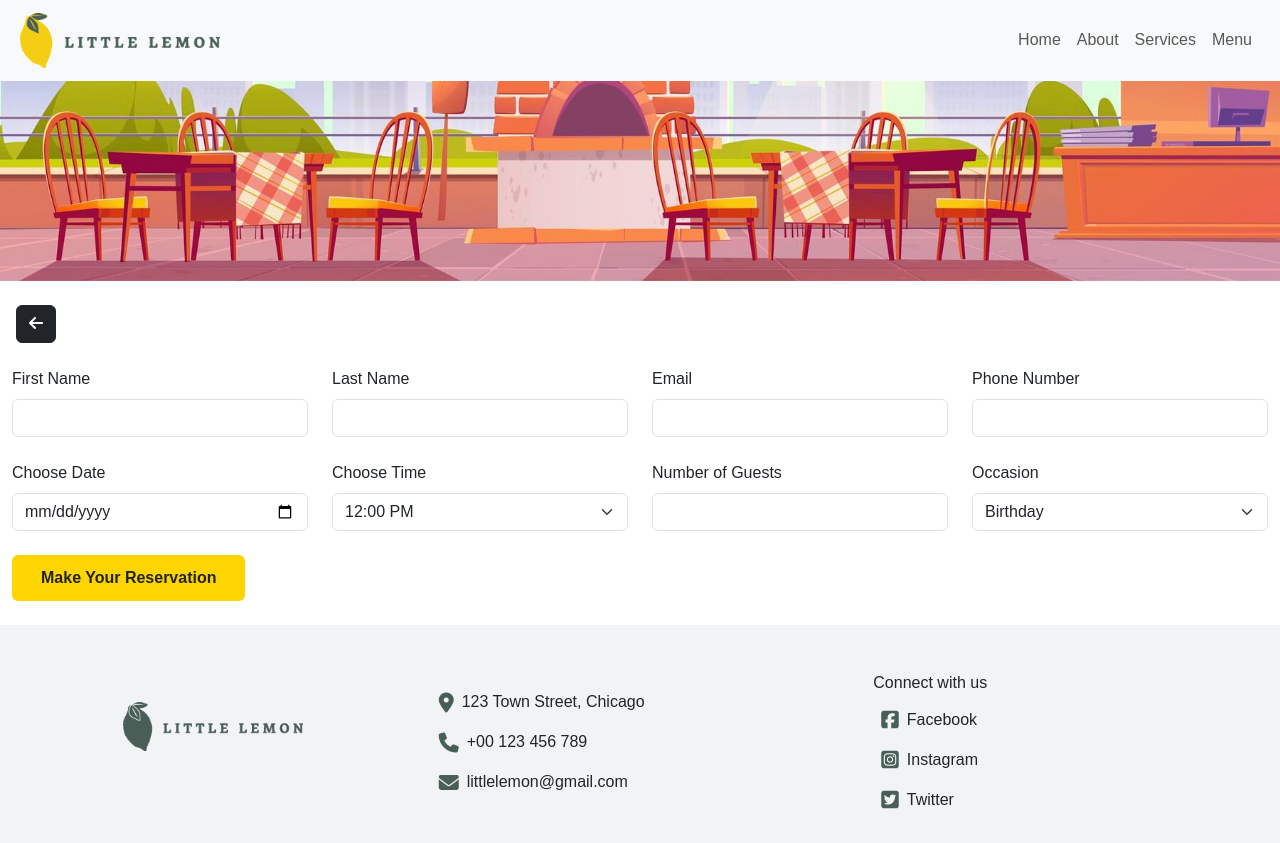
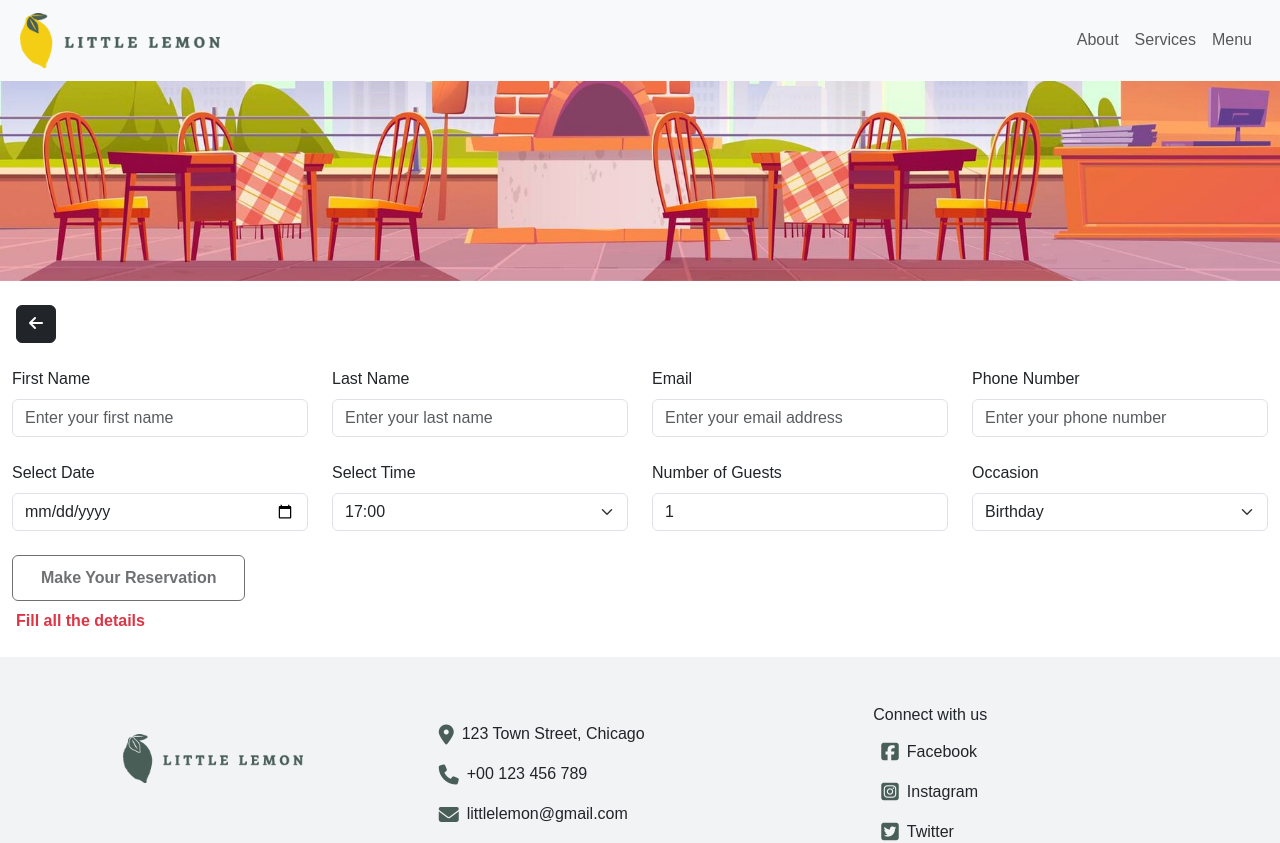
Before and after one commit to prudv13/Meta-React-Capstone-Project, a React (Vite) app: page /booking in a window 1280 px wide. Shown: the top 843 px of the page. Built offline with nearby package versions, Linux system fonts and the light colour scheme.

Commit message:
table booking, confirmation functionality

```diff
--- a/index.html
+++ b/index.html
@@ -18,6 +18,9 @@
   <!-- Font Awesome Icons -->
   <link rel="stylesheet" href="https://cdnjs.cloudflare.com/ajax/libs/font-awesome/6.5.0/css/all.min.css" integrity="sha512-Avb2QiuDEEvB4bZJYdft2mNjVShBftLdPG8FJ0V7irTLQ8Uo0qcPxh4Plq7G5tGm0rU+1SPhVotteLpBERwTkw==" crossorigin="anonymous" referrerpolicy="no-referrer" />
 
+  <!-- Meta Little Lemon Api script -->
+  <script src="https://raw.githubusercontent.com/Meta-Front-End-Developer-PC/capstone/master/api.js"></script>
+
   <title>Little Lemon Restaurant</title>
 </head>
 
--- a/src/App.css
+++ b/src/App.css
@@ -112,6 +112,18 @@ i{
   background-position: bottom;
 }
 
+.fa-circle-check{
+  color: green;
+}
+
+.dining-table-img, .modal-logo-img{
+  max-width: 50%;
+}
+
+.modal-logo-img{
+  max-width: 45%;
+}
+
 /* ========= Media Queries ========= */
 
 @media (min-width: 950px){
--- a/src/App.jsx
+++ b/src/App.jsx
@@ -5,6 +5,7 @@ import { Route, Routes } from 'react-router-dom'
 import HomePage from './Components/HomePage'
 import BookingPage from './Components/BookingPage'
 import Footer from './Components/Footer'
+import Booking from './Components/Booking'
 
 function App() {
   return (
@@ -13,7 +14,7 @@ function App() {
 
       <Routes>
         <Route path='/' element={<HomePage />} />
-        <Route path='/booking' element={<BookingPage />} />
+        <Route path='/booking' element={<Booking />} />
       </Routes>
 
       <Footer />
--- /dev/null
+++ b/src/Components/Booking.jsx
@@ -0,0 +1,20 @@
+import React, { useReducer } from 'react'
+import BookingPage from './BookingPage';
+import { fetchAPI } from '../utils/bookingAPI';
+
+const Booking = () => {
+    function updateTimes(date) {
+        return fetchAPI(date);
+    }
+
+    const output = fetchAPI(new Date());
+
+    const [availableTimes, dispatch] = useReducer(updateTimes, output);
+    return (
+    <div>
+        <BookingPage availableTimes={availableTimes} updateTimes={dispatch} />
+    </div>
+  )
+}
+
+export default Booking;
--- a/src/Components/BookingPage.jsx
+++ b/src/Components/BookingPage.jsx
@@ -1,8 +1,35 @@
 import { Link } from "react-router-dom";
 import BookingHeroImg from "../assets/booking-table-img.jpg";
+import { useState } from "react";
+import ConfirmationModal from "./ConfirmationModal";
 
 
-const BookingPage = () => {
+const BookingPage = ({updateTimes, availableTimes}) => {
+  const [firstName, setFirstName] = useState("");
+  const [lastName, setLastName] = useState("");
+  const [email, setEmail] = useState("");
+  const [phoneNumber, setPhoneNumber] = useState("");
+  const [guests, setGuests] = useState(1);
+  const [date, setDate] = useState("");
+  const [occasion, setOccasion] = useState("");
+
+  const [finalTime, setFinalTime] = useState(
+    availableTimes.map((times) => <option>{times}</option>)
+  );
+
+  function handleDateChange(e) {
+    setDate(e.target.value);
+
+    var stringify = e.target.value;
+    const date = new Date(stringify);
+
+    updateTimes(date);
+
+    setFinalTime(availableTimes.map((times) => <option value={times}>{times}</option>));
+  }
+
+  let buttonValidation = firstName && lastName && email && phoneNumber && guests && date && occasion;
+
   return (
     <div className="container-fluid booking-page">
       <div className="row">
@@ -24,65 +51,120 @@ const BookingPage = () => {
 
         <div className="col-12 col-md-6 col-lg-3 mb-4">
           <label className="form-label">First Name</label>
-          <input className="form-control" type="text" />
+          <input
+            className="form-control"
+            type="text"
+            placeholder="Enter your first name"
+            minLength={2}
+            maxLength={50}
+            value={firstName}
+            onChange={e => setFirstName(e.target.value)}
+            required
+          />
         </div>
 
         <div className="col-12 col-md-6 col-lg-3 mb-4">
           <label className="form-label">Last Name</label>
-          <input className="form-control" type="text" />
+          <input
+            className="form-control"
+            type="text"
+            placeholder="Enter your last name"
+            minLength={2}
+            maxLength={50}
+            value={lastName}
+            onChange={e => setLastName(e.target.value)}
+            required
+          />
         </div>
 
         <div className="col-12 col-md-6 col-lg-3 mb-4">
           <label className="form-label">Email</label>
-          <input className="form-control" type="email" />
+          <input
+            className="form-control"
+            type="email"
+            placeholder="Enter your email address"
+            value={email}
+            minLength={4}
+            maxLength={200}
+            onChange={e => setEmail(e.target.value)}
+            required
+          />
         </div>
 
         <div className="col-12 col-md-6 col-lg-3 mb-4">
           <label className="form-label">Phone Number</label>
-          <input className="form-control" type="text" />
+          <input
+            className="form-control"
+            type="text"
+            placeholder="Enter your phone number"
+            value={phoneNumber}
+            onChange={e => setPhoneNumber(e.target.value)}
+            required
+          />
         </div>
 
         <div className="col-12 col-md-6 col-lg-3 mb-4">
-          <label className="form-label">Choose Date</label>
-          <input className="form-control" type="date" />
+          <label className="form-label">Select Date</label>
+          <input
+            className="form-control"
+            type="date"
+            value={date}
+            onChange={handleDateChange}
+            required
+          />
         </div>
 
         <div className="col-12 col-md-6 col-lg-3 mb-4">
-          <label className="form-label">Choose Time</label>
-          <select className="form-select">
-            <option>12:00 PM</option>
-            <option>01:00 PM</option>
-            <option>02:00 PM</option>
-            <option>03:00 PM</option>
-            <option>04:00 PM</option>
-            <option>05:00 PM</option>
-            <option>06:00 PM</option>
-            <option>07:00 PM</option>
-            <option>08:00 PM</option>
-            <option>09:00 PM</option>
-            <option>10:00 PM</option>
-            <option>11:00 PM</option>
+          <label className="form-label">Select Time</label>
+          <select className="form-select" required>
+            {finalTime}
           </select>
         </div>
 
         <div className="col-12 col-md-6 col-lg-3 mb-4">
           <label className="form-label">Number of Guests</label>
-          <input className="form-control" type="number" min="0" max="10" name="guests" />
+          <input
+            className="form-control"
+            type="number"
+            placeholder="guests"
+            min="0"
+            max="15"
+            value={guests}
+            onChange={e => setGuests(e.target.value)}
+            required
+          />
         </div>
 
         <div className="col-12 col-md-6 col-lg-3 mb-4">
           <label className="form-label">Occasion</label>
-          <select className="form-select">
-            <option>Birthday</option>
-            <option>Anniversery</option>
-            <option>Other</option>
+          <select className="form-select" value={occasion} onChange={e => setOccasion(e.target.value)}>
+            <option value="Birthday">Birthday</option>
+            <option value="Anniversery">Anniversery</option>
+            <option value="Engagement">Engagement</option>
+            <option value="Other">Other</option>
+            <option value="None">None</option>
           </select>
         </div>
 
-        <div className="mb-4">
-          <button type="button" className="btn btn-reservation">Make Your Reservation</button>
+
+        <div className="mb-2">
+          <button
+            type="button"
+            className="btn btn-reservation"
+            href="#"
+            data-bs-toggle="modal"
+            data-bs-target="#confirmationModal"
+            disabled={buttonValidation ? false : true}
+          >Make Your Reservation</button>
         </div>
 
+        {
+          buttonValidation ?
+          <p className="mb-4 mx-1"></p> :
+          <p className="mb-4 mx-1 text-danger fw-bold">Fill all the details</p>
+        }
+
+        <ConfirmationModal confirmationModal="confirmationModal" />
       </form>
 
     </div>
--- /dev/null
+++ b/src/Components/ConfirmationModal.jsx
@@ -0,0 +1,30 @@
+import React from 'react'
+import DiningTableImg from "../assets/dinner-table.png"
+import LogoImg from "../assets/LogoImg.png"
+
+const ConfirmationModal = ({confirmationModal}) => {
+    return (
+    <div class="modal" id={confirmationModal} tabindex="-1">
+        <div class="modal-dialog modal-dialog-centered">
+            <div class="modal-content">
+                <div class="modal-header">
+                    <h5 class="modal-title d-flex align-items-center gap-2" id="modalVerticallyCenteredLabel">
+                    <i class="fa-solid fa-circle-check fa-lg"></i>
+                    <span class='fs-4'>Confirmed</span>
+                    </h5>
+                    <button type="button" class="btn btn-dark btn-close" data-bs-dismiss="modal" aria-label="Close"></button>
+                </div>
+                <div class="modal-body text-center">
+                    <img src={LogoImg} class='modal-logo-img my-4' alt='modal-logo-img' />
+                    <h4 class="fw-bold my-4">Your Reservation is Confirmed!</h4>
+                    <img src={DiningTableImg} class="dining-table-img" alt="dining-table-img" />
+                    <h6 class='w-75 mx-auto my-4'>A confirmation message has been sent to your email address and phone number.</h6>
+                    <h6>Thanks for dining with us!</h6>
+                </div>
+            </div>
+        </div>
+    </div>
+  );
+}
+
+export default ConfirmationModal;
--- a/src/Components/Nav.jsx
+++ b/src/Components/Nav.jsx
@@ -1,3 +1,4 @@
+import { Link } from 'react-router-dom';
 import LogoImg from '../assets/LogoImg.png'
 
 const Nav = () => {
@@ -5,17 +6,14 @@ const Nav = () => {
     return (
     <nav className="navbar navbar-expand-lg bg-body-tertiary p-2">
         <div className="container-fluid">
-            <a className="navbar-brand" href="#">
+            <Link className="navbar-brand" to="/">
                 <img src={LogoImg} alt='logo' width={200} />
-            </a>
+            </Link>
             <button className="navbar-toggler" type="button" data-bs-toggle="collapse" data-bs-target="#navbarNav" aria-controls="navbarNav" aria-expanded="false" aria-label="Toggle navigation">
                 <span className="navbar-toggler-icon"></span>
             </button>
             <div className="collapse navbar-collapse" id="navbarNav">
             <ul className="navbar-nav ms-auto">
-                <li className="nav-item navlink">
-                    <a className="nav-link" aria-current="page" href="#">Home</a>
-                </li>
                 <li className="nav-item navlink">
                     <a className="nav-link" href="#">About</a>
                 </li>
--- /dev/null
+++ b/src/utils/bookingAPI.js
@@ -0,0 +1,29 @@
+const seededRandom = function (seed) {
+    var m = 2 ** 35 - 31;
+    var a = 185852;
+    var s = seed % m;
+    return function () {
+      return (s = (s * a) % m) / m;
+    };
+};
+
+export function fetchAPI(date) {
+    let result = [];
+    let dt = new Date(date);
+    let seed = dt.getDate();
+
+    let random = seededRandom(seed);
+    for (let i = 17; i <= 23; i++) {
+      if (random() < 0.5) {
+        result.push(i + ":00");
+      }
+      if (random() < 0.5) {
+        result.push(i + ":30");
+      }
+    }
+    return result;
+}
+
+export function submitAPI(formData) {
+    return true;
+}
```
Also changed, not shown: src/assets/dinner-table.png (added).
